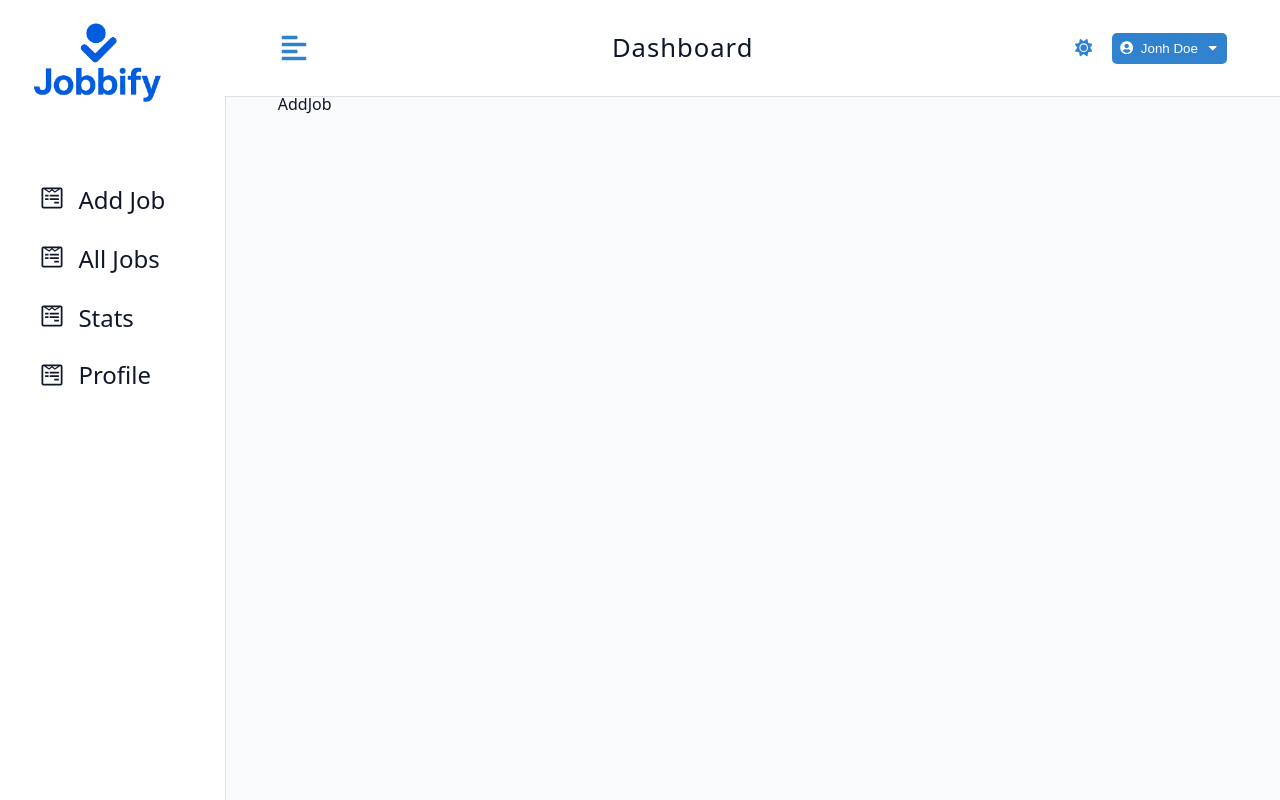
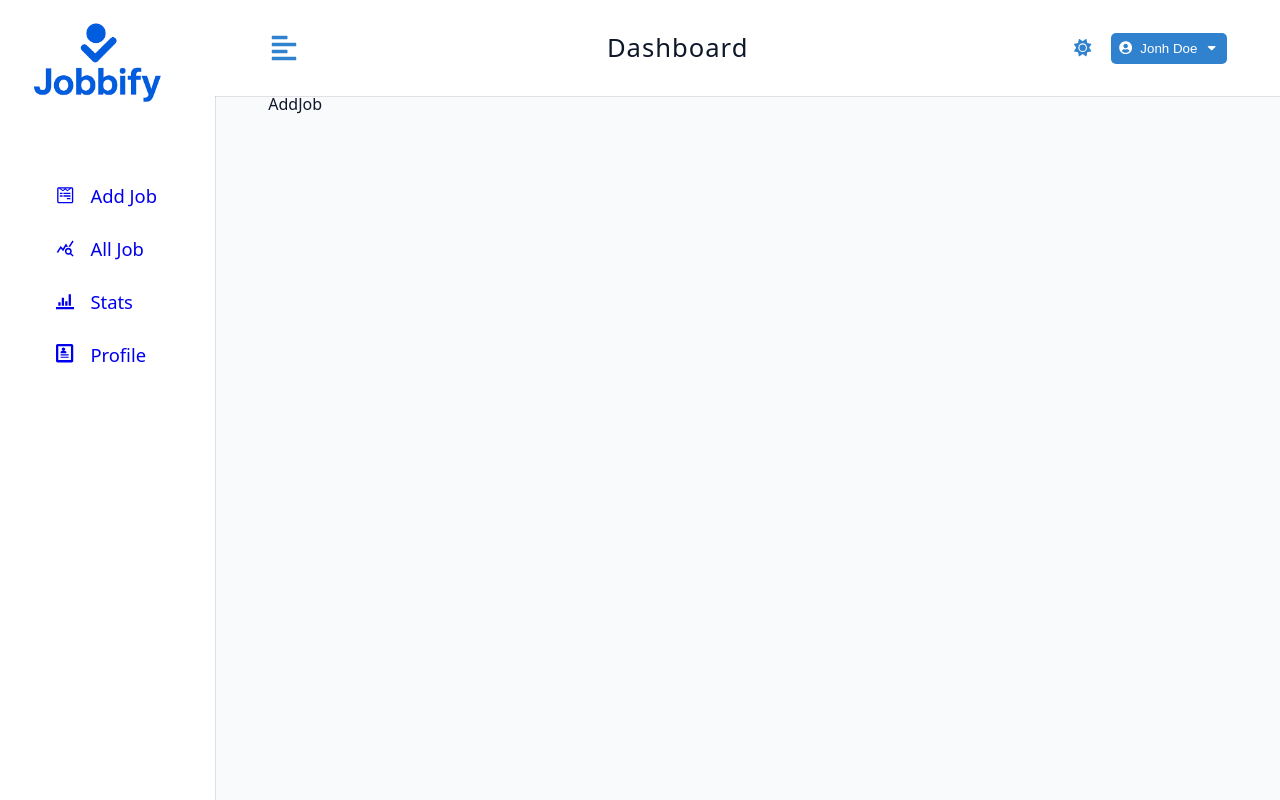
Before and after one commit to Jamesdai05/MERN-JOBIFY, a React (Vite) app in the folder frontend/: page /dashboard in a window 1280 px wide. Built offline with nearby package versions, Linux system fonts and the light colour scheme.

Commit message:
(refactor):refactor the bigsidebar with navlinks

```diff
--- a/frontend/src/components/BigSidebar.jsx
+++ b/frontend/src/components/BigSidebar.jsx
@@ -1,7 +1,7 @@
-import { Link } from "react-router-dom";
 import Wrapper from "../components/wrapper/bigSideBar.js";
 import Logo from './Logo';
-import { FaWpforms } from "react-icons/fa";
+import Navlinks from "./Navlinks.jsx";
+
 
 const BigSidebar = () => {
   return (
@@ -11,37 +11,8 @@ const BigSidebar = () => {
                   <header>
                       <Logo />
                   </header>
-                  <div className="nav-links">
-                      <Link to="/dashboard">
-                          <li className="link">
-                              <span>
-                                  <FaWpforms className="icon" />{" "}
-                              </span>
-                              Add Job
-                          </li>
-                      </Link>
-                      <Link to="/dashboard/all-jobs">
-                          <li className="link">
-                              <span>
-                                  <FaWpforms className="icon" />{" "}
-                              </span>
-                              All Jobs
-                          </li>
-                      </Link>
-                      <Link to="/dashboard/stats">
-                          <li className="link">
-                              <span>
-                                  <FaWpforms className="icon" />{" "}
-                              </span>
-                              Stats
-                          </li>
-                      </Link>
-                      <Link to="/dashboard/profile">
-                          <li className="link">
-                              <FaWpforms className="icon" />{" "}
-                              <span>Profile</span>
-                          </li>
-                      </Link>
+                  <div>
+                      <Navlinks />
                   </div>
               </div>
           </div>
--- /dev/null
+++ b/frontend/src/components/Navlinks.jsx
@@ -0,0 +1,23 @@
+import { NavLink } from "react-router-dom";
+import links from "../utils/links";
+
+
+console.log(links)
+const Navlinks = () => {
+
+  return (
+    <div className="nav-links">
+        {links.map(link=>{
+            const {icon,text,path}=link
+            return (
+            <NavLink key={text} to={path} className="nav-link">
+              <span className="icon">
+                  {icon}
+              </span>
+              {text}
+            </NavLink>)})
+        }
+    </div>
+  )
+}
+export default Navlinks
--- a/frontend/src/components/wrapper/bigSideBar.js
+++ b/frontend/src/components/wrapper/bigSideBar.js
@@ -27,7 +27,16 @@ const Wrapper=styled.div`
             gap:2rem;
             align-items:center;
             padding: 2.5rem;
-            font-size:1.5rem;
+            font-size:1.15rem;
+
+        }
+        .nav-link{
+            width:135px;
+            display:flex;
+            gap:1rem;
+            align-items:center;
+            padding:0 1rem;
+            text-transform:capitalize;
         }
         li{
             list-style-type:none;
@@ -35,7 +44,7 @@ const Wrapper=styled.div`
 
         a{
             text-decoration:none;
-            color: var(--text-color);
+            color:var (--text-secondary-color);
         }
     }
 
--- a/frontend/src/components/wrapper/navbar.js
+++ b/frontend/src/components/wrapper/navbar.js
@@ -29,7 +29,7 @@ const Wrapper = styled.nav`
   .logo {
     display: flex;
     align-items: center;
-    width: 100px;
+    width: 120px;
   }
   .btn-container {
     display: flex;
--- a/frontend/src/index.css
+++ b/frontend/src/index.css
@@ -87,7 +87,7 @@ html {
   --background-color: var(--grey-50);
   --text-color: var(--grey-900);
   --background-secondary-color: var(--white);
-  --text-secondary-color: var(--grey-500);
+  --text-secondary-color: var(--grey-700);
 }
 
 .dark-theme {
--- /dev/null
+++ b/frontend/src/utils/links.jsx
@@ -0,0 +1,30 @@
+import { FaWpforms } from "react-icons/fa"
+import { ImProfile } from "react-icons/im";
+// import { FaRegAddressCard } from "react-icons/fa6";
+import { MdQueryStats } from "react-icons/md";
+import { ImStatsBars } from "react-icons/im";
+
+const links=[
+    {
+        path:".",
+        text:"Add Job",
+        icon: <FaWpforms />,
+    },
+    {
+        path:"all-jobs",
+        icon:<MdQueryStats />,
+        text:"All Job",
+    },
+    {
+        path:"stats",
+        icon:<ImStatsBars />,
+        text:"Stats",
+    },
+    {
+        path:"profile",
+        icon:<ImProfile />,
+        text:"Profile",
+    }
+];
+
+export default links
```
